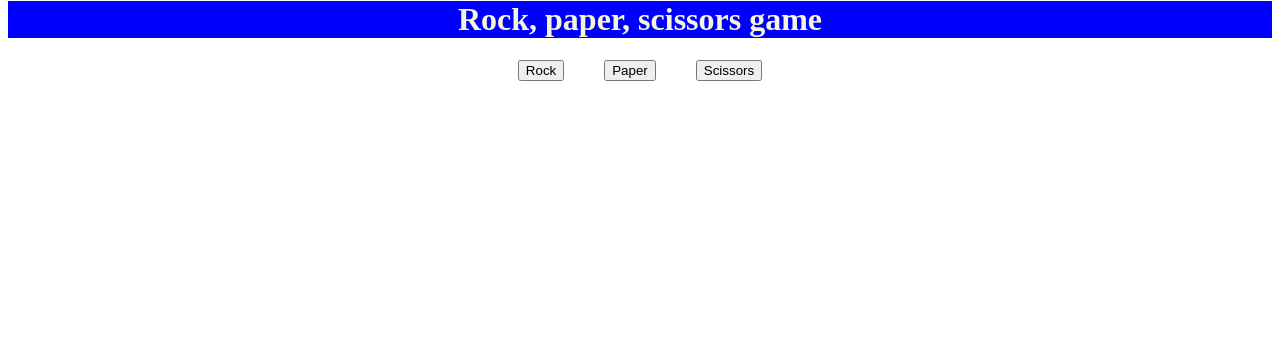
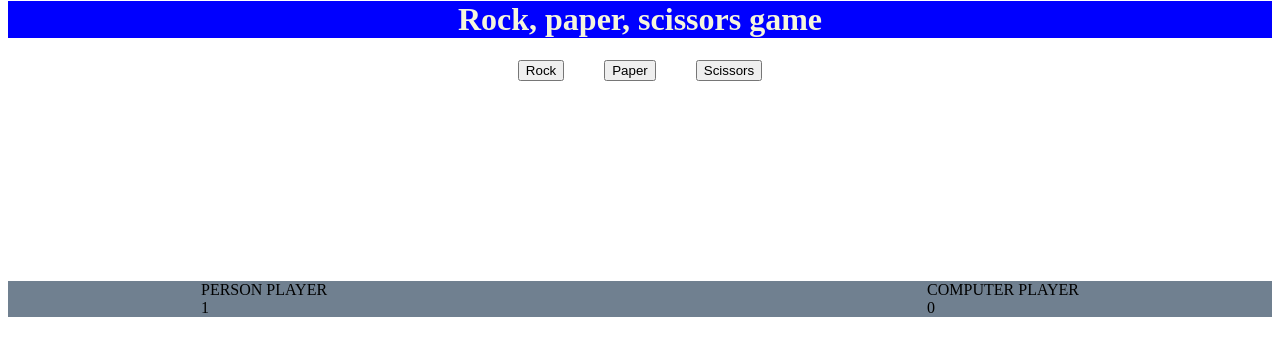
Before and after one commit to Incultavulpes/rock-paper-scissors-game, a plain HTML site: page index.html in a window 1280 px wide. Both pictures are taken after a click on the button "Rock". Drawn offline with Linux system fonts and the light colour scheme.

Commit message:
Do exercise

```diff
--- a/index.html
+++ b/index.html
@@ -23,8 +23,19 @@
         </div>
     </div>
     <div class="game">
-        <div class="person"></div>
-        <div class="computer"></div>
+        <div class="person">
+            <div class="title">
+                PERSON PLAYER
+            </div>
+            <div class="sc"></div>
+        </div>
+        <div class="computer">
+            <div class="title">
+                COMPUTER PLAYER
+            </div>
+            <div class="sc"></div>
+        </div>
     </div>
+    <div class="game-result"></div>
 </body>
 </html>
--- a/script.js
+++ b/script.js
@@ -83,49 +83,46 @@ let scoreComputer = 0;
 let choiceWinner = null;
 let scoreVariable = [scorePlayer, scoreComputer];
 
-/*
-for (i = 1; i <= 5 ; i++) {
-    choiceWinner = round();
-    scoreVariable = score(choiceWinner, scoreVariable);
-}
-*/
-
 const btnRock = document.querySelector(".one .button");
 const btnPaper = document.querySelector(".two .button");
 const btnScissors = document.querySelector(".three .button");
 
-// Argument problem may be solved by object event, write all the things necessary for this finality
+const textPerson = document.querySelector(".person .sc");
+const textComputer = document.querySelector(".computer .sc");
 
-btnRock.addEventListener("click", function () {
-    choicePlayer = "rock";
+const gameResultDisplay = document.querySelector(".game-result");
+
+const initialize = function (e) {
+    choicePlayer = e.target.textContent.toLowerCase();
     choiceWinner = round();
     scoreVariable = score(choiceWinner, scoreVariable);
-});
-btnPaper.addEventListener("click", function () {
-    choicePlayer = "paper";
-    choiceWinner = round();
-    scoreVariable = score(choiceWinner, scoreVariable);
-});
-btnScissors.addEventListener("click", function () {
-    choicePlayer = "scissors";
-    choiceWinner = round();
-    scoreVariable = score(choiceWinner, scoreVariable);
-});
+    contemporaryPunctuation (textPerson, textComputer, scoreVariable);
+    stopGame(scoreVariable);
+}
 
-/*
-console.log(`---------------------------------`);
-console.log(`SCORE`);
-console.log(`The computer score is ${scoreVariable[1]}`);
-console.log(`The player score is ${scoreVariable[0]}`);
-if (scoreVariable[0] > scoreVariable[1]) {
-    console.log("You win");
-} else if (scoreVariable[0] < scoreVariable[1]){
-    console.log("You lose");
-} else {
-    console.log("Nice draw");
+function contemporaryPunctuation (textPerson, textComputer, scoreVariable) {
+    textPerson.textContent = scoreVariable[0];
+    textComputer.textContent = scoreVariable[1];
 }
-console.log(`---------------------------------`);
-*/
+
+function stopGame (scoreVariable) {
+    if (scoreVariable[0] >= 5 || scoreVariable[1] >= 5) {
+        btnRock.removeEventListener("click", initialize);
+        btnPaper.removeEventListener("click", initialize);
+        btnScissors.removeEventListener("click", initialize);
+        if (scoreVariable[0] > scoreVariable[1]) {
+            gameResultDisplay.textContent = "You win";
+        } else if (scoreVariable[0] < scoreVariable[1]){
+            gameResultDisplay.textContent = "You lose";
+        } else {
+            gameResultDisplay.textContent = "Nice draw";
+        }
+    }
+}
+
+btnRock.addEventListener("click", initialize);
+btnPaper.addEventListener("click", initialize);
+btnScissors.addEventListener("click", initialize);
 
 function score(choiceWinner, scoreVariable) {
     if (choiceWinner.includes("winner") || choiceWinner.includes("Draw")) {
--- a/style.css
+++ b/style.css
@@ -11,3 +11,12 @@
     justify-content: center;
     gap: 40px;
 }
+
+div.game {
+    display: flex;
+    gap: 600px;
+    background-color: slategray;
+    margin-top: 200px;
+    align-items: center;
+    justify-content: center;
+}
```
